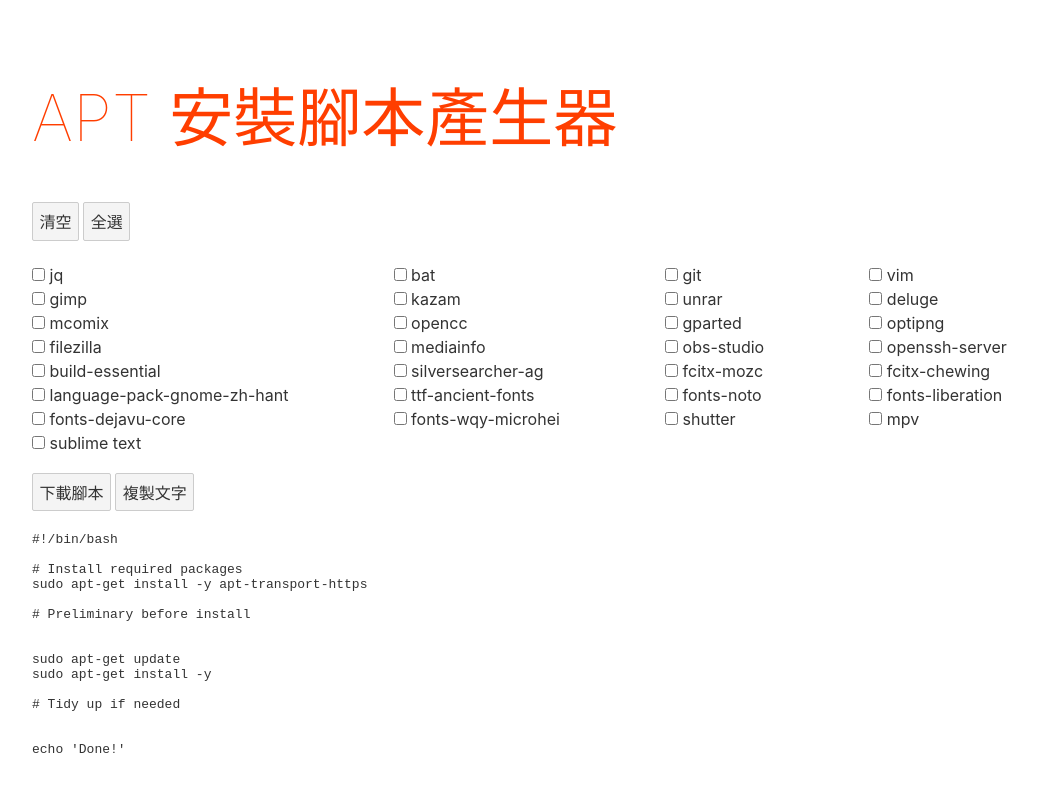
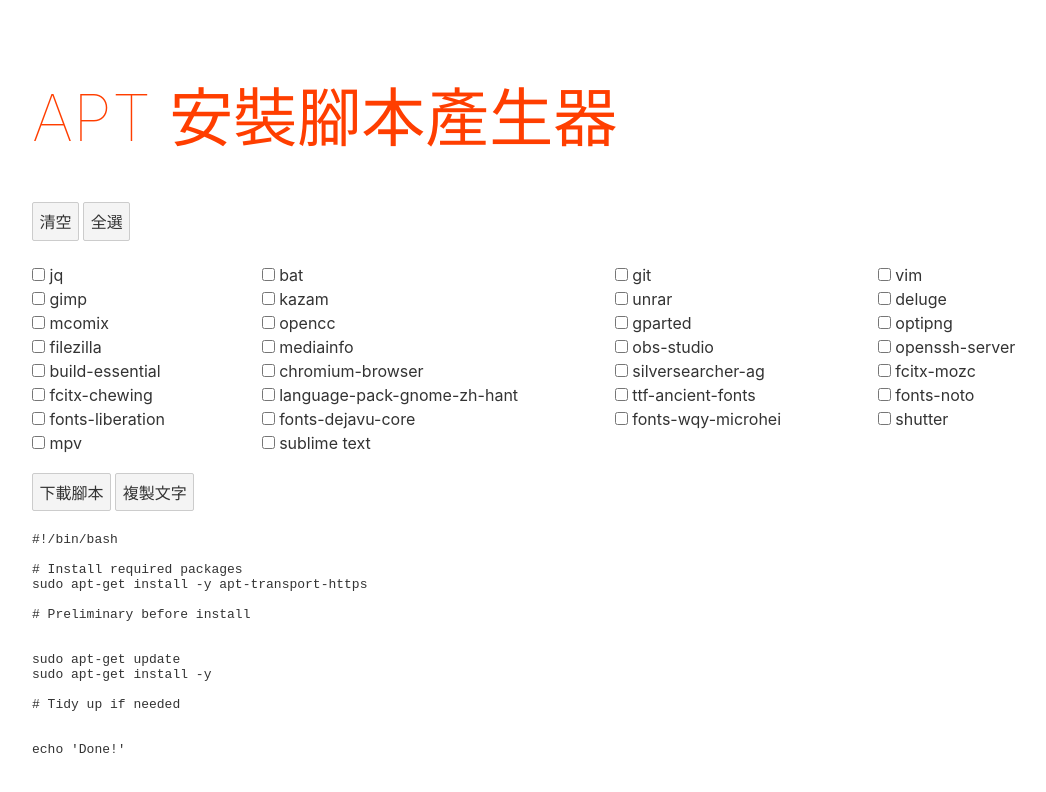
Before and after one commit to FlandreDaisuki/MyLinuxMintHelpers, a Svelte app in the folder apt-installer-gen/: page / in a window 1280 px wide. Shown: the top 792 px of the page, without its empty margins (68-1114 px from the left). Built offline with nearby package versions, Linux system fonts and the light colour scheme.

Commit message:
Add chromium-browser

```diff
--- a/apt-installer-gen/src/packages.js
+++ b/apt-installer-gen/src/packages.js
@@ -20,6 +20,7 @@ export const common = [
   'obs-studio',
   'openssh-server',
   'build-essential',
+  'chromium-browser',
   'silversearcher-ag',
   // l10n
   'fcitx-mozc',
@@ -38,7 +39,7 @@ export const simplePPA = [
   ['mpv', 'ppa:mc3man/mpv-tests'],
 ].map(([name, ppa]) => ({
   name,
-  preinstall: [`sudo add-apt-repository ${ ppa }`],
+  preinstall: [`sudo add-apt-repository ${ppa}`],
   install: [name],
 }));
 
```
